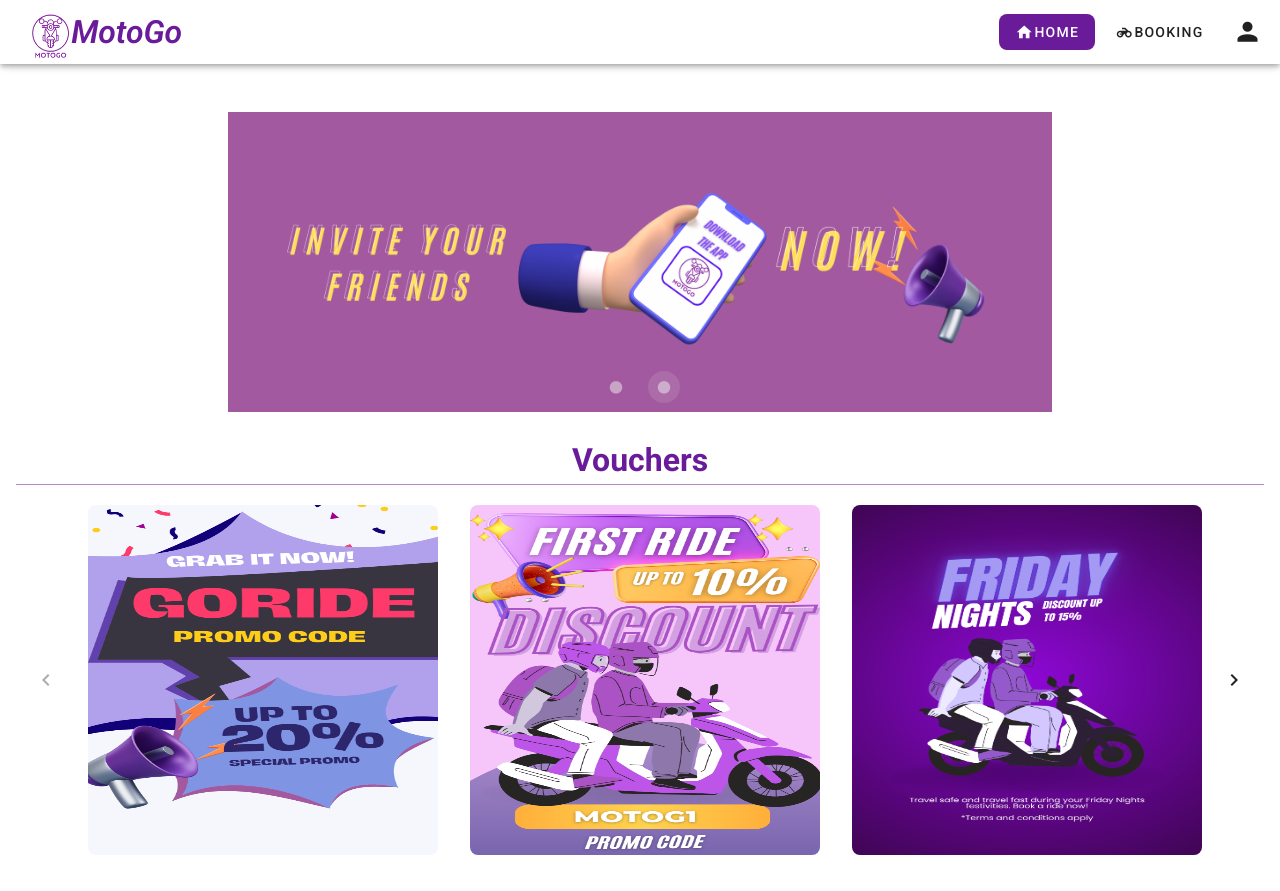
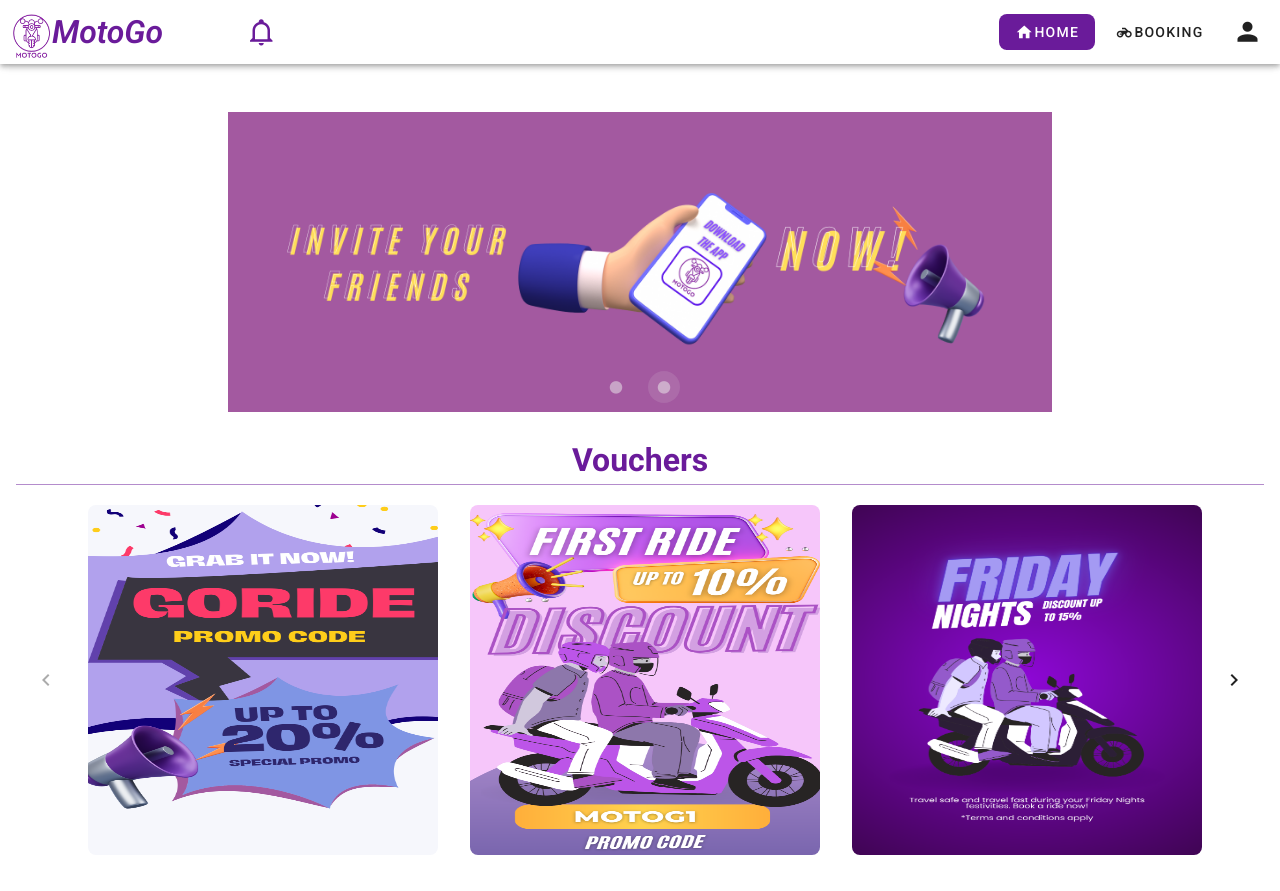
Before and after one commit to jeremydanielestrada/MotoGo, a Vue app: page /passenger-dashboard in a window 1280 px wide. Built offline with nearby package versions, Linux system fonts and the light colour scheme.

Commit message:
feat: added notifation button

```diff
--- a/src/components/layout/DashboardLayout.vue
+++ b/src/components/layout/DashboardLayout.vue
@@ -3,6 +3,12 @@
 import { useDisplay } from 'vuetify'
 
 const { mobile } = useDisplay()
+
+const items = ref([
+  { title: 'Rider Name', text: 'Ride Was Canelled' },
+  { title: 'Notif 2' },
+  { title: 'Notif 3' },
+])
 
 // Define hideDisplay (example: set to false by default)
 const hideDisplay = ref(false)
@@ -22,7 +28,7 @@
           Booking
         </v-btn>
         <v-btn icon to="/message">
-          <v-icon>mdi-chat</v-icon>
+          <v-icon>mdi-chat-outline</v-icon>
           Message
         </v-btn>
         <v-btn icon>
@@ -34,18 +40,47 @@
       <!-- App Bar -->
       <v-app-bar>
         <v-col
-          :cols="mobile ? 12 : 3"
+          :cols="mobile ? 9 : 3"
           md="2"
           sm="3"
           xs="4"
-          class="d-flex justify-center align-center"
+          class="d-flex justify-start align-center"
         >
           <div>
             <img class="pt-4" src="/public/images/motoGO.png" alt="MotoGo Logo" width="40px" />
           </div>
           <h1 class="text-italic text-purple-darken-3">MotoGo</h1>
         </v-col>
+
+        <!-- Notification Button and Menu -->
+        <div class="text-center ms-4">
+          <v-menu location="end" offset-y width="300px" transition="scale-transition">
+            <template v-slot:activator="{ props }">
+              <v-btn color="primary" v-bind="props">
+                <v-icon size="30" color="purple-darken-3">mdi-bell-outline</v-icon>
+              </v-btn>
+            </template>
+
+            <v-list>
+              <h3 class="text-h6 text-center">Notifications</h3>
+
+              <v-list-item
+                v-for="(item, index) in items"
+                :key="index"
+                :value="index"
+                class="border-thin"
+              >
+                <v-list-item-title
+                  ><b>{{ item.title }}</b></v-list-item-title
+                >
+                <span> {{ item.text }}</span>
+              </v-list-item>
+            </v-list>
+          </v-menu>
+        </div>
+
         <v-spacer></v-spacer>
+
         <v-col
           cols="3"
           md="2"
@@ -66,7 +101,7 @@
             <v-icon size="30">mdi-account</v-icon>
           </v-btn>
           <v-btn icon to="/message">
-            <v-icon size="30">mdi-chat</v-icon>
+            <v-icon size="30">mdi-chat-outline</v-icon>
           </v-btn>
         </v-col>
       </v-app-bar>
@@ -97,4 +132,8 @@
   color: white !important;
   border-radius: 8px;
 }
+
+.position-relative {
+  position: relative;
+}
 </style>
--- /dev/null
+++ b/src/components/system/dashboard/RiderDashboard.vue
@@ -0,0 +1,10 @@
+<script setup>
+import { ref } from 'vue'
+import DashboardLayout from '@/components/layout/DashboardLayout.vue'
+</script>
+
+<template>
+  <DashboardLayout>
+    <template #content> </template>
+  </DashboardLayout>
+</template>
--- a/src/router/index.js
+++ b/src/router/index.js
@@ -3,6 +3,7 @@
 import PassengerDashboard from '@/components/system/dashboard/PassengerDashboard.vue'
 import MessageView from '@/views/auth/MessageView.vue'
 import Bookings from '@/components/system/transactions/Bookings.vue'
+import RiderDashboard from '@/components/system/dashboard/RiderDashboard.vue'
 
 const router = createRouter({
   history: createWebHistory(import.meta.env.BASE_URL),
@@ -28,6 +29,12 @@
       name: 'bookings',
       component: Bookings,
     },
+
+    {
+      path: '/rider-dashboard',
+      name: 'RiderDashboard',
+      component: RiderDashboard,
+    },
   ],
 })
 
```
Also changed, not shown: 1 other file (tests, documents, lock files or other folders).
